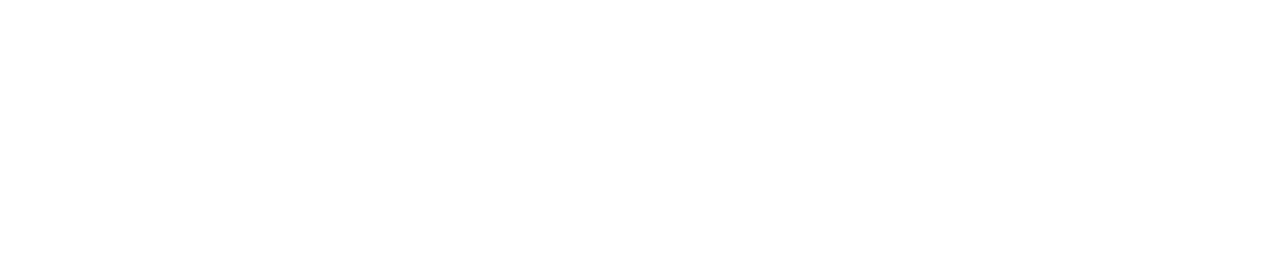
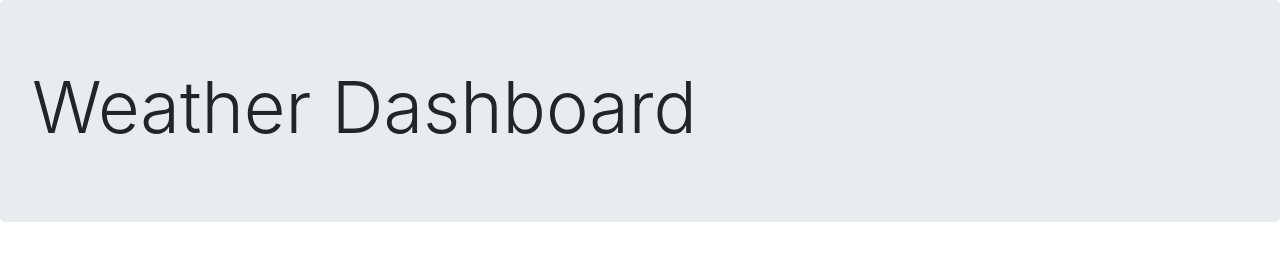
Before and after one commit to peters0470/Weather-Dashboard, a plain HTML site: page index.html in a window 1280 px wide. Drawn offline with nearby package versions, Linux system fonts and the light colour scheme.

Commit message:
added bootstrap style links and started html

```diff
--- a/index.html
+++ b/index.html
@@ -3,9 +3,18 @@
 <head>
     <meta charset="UTF-8">
     <meta name="viewport" content="width=device-width, initial-scale=1.0">
-    <title>Document</title>
+    <meta http-equiv="X-UA-Compatible" content="ie=edge">
+    <link rel="stylesheet" href="https://stackpath.bootstrapcdn.com/bootstrap/4.3.1/css/bootstrap.min.css" integrity="sha384-ggOyR0iXCbMQv3Xipma34MD+dH/1fQ784/j6cY/iJTQUOhcWr7x9JvoRxT2MZw1T" crossorigin="anonymous">
+    <link rel="stylesheet" href="https://cdnjs.cloudflare.com/ajax/libs/font-awesome/5.11.2/css/all.min.css">
+    <link rel="stylesheet" href="assets/style.css">
+    <title>Weather Dashboard</title>
 </head>
 <body>
+    <div class="jumbotron">
+        <h1 class="display-3">Weather Dashboard</h1>
+        </div>
+
+    <script src="script.js"></script>
 
 </body>
 </html>
```
